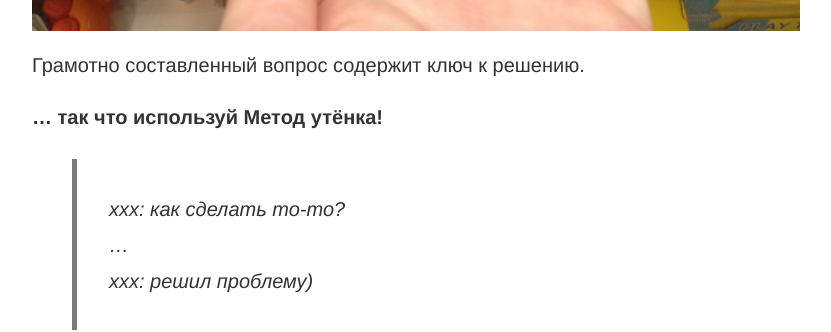
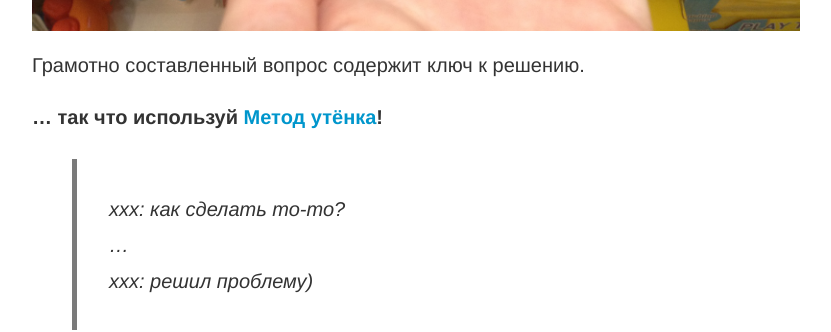
Before and after one commit to vislogurov/csssr.github.io, a Jekyll site: the page built from _posts/2016-02-25-how-remote-developers-talk.md, in a window 1280 px wide and 900 px high, scrolled down 5489 px. Shown: the part 154-486 px from the top of the window, without its empty margins (224-1055 px from the left). Built offline with Jekyll 4.4.1, drawn with Linux system fonts in a browser that asks for light colours; comment, search, counter and statistics services are not loaded; part of the change alters nothing that is shown.

```diff
--- a/_posts/2016-02-25-how-remote-developers-talk.md
+++ b/_posts/2016-02-25-how-remote-developers-talk.md
@@ -106,7 +106,7 @@ yyy [16:14:30]: да
 
 Грамотно составленный вопрос содержит ключ к решению.
 
-**… так что используй Метод утёнка!**
+**… так что используй [Метод утёнка](https://ru.wikipedia.org/wiki/Метод_утёнка)!**
 
 > xxx: как сделать то-то?
 …
```
